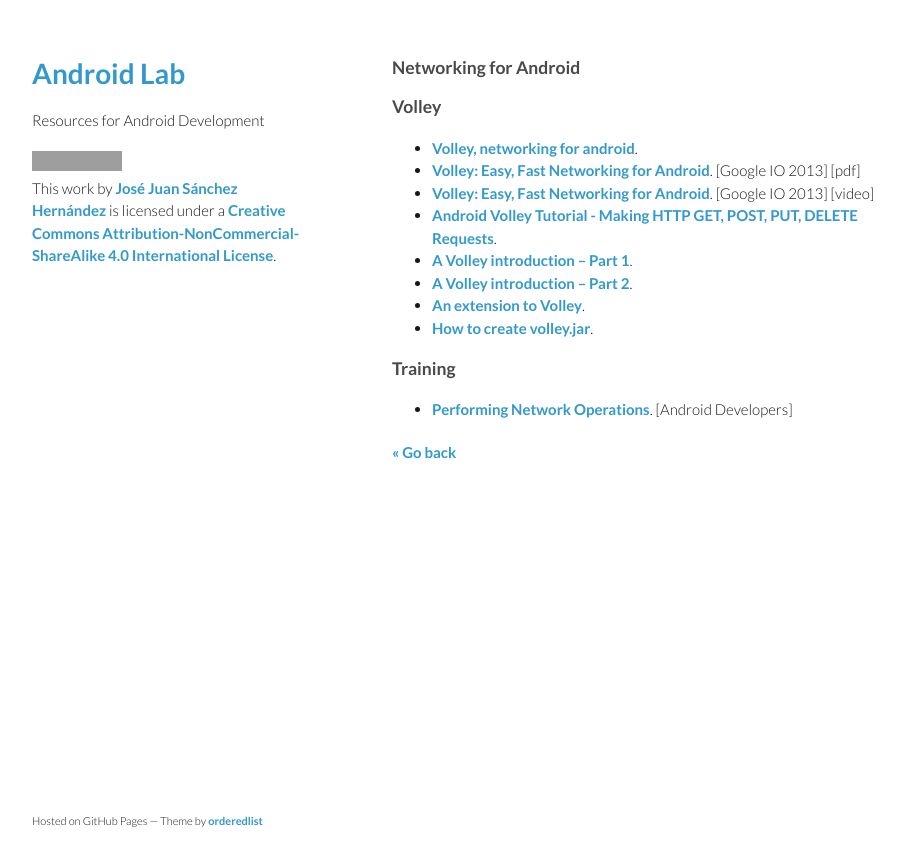
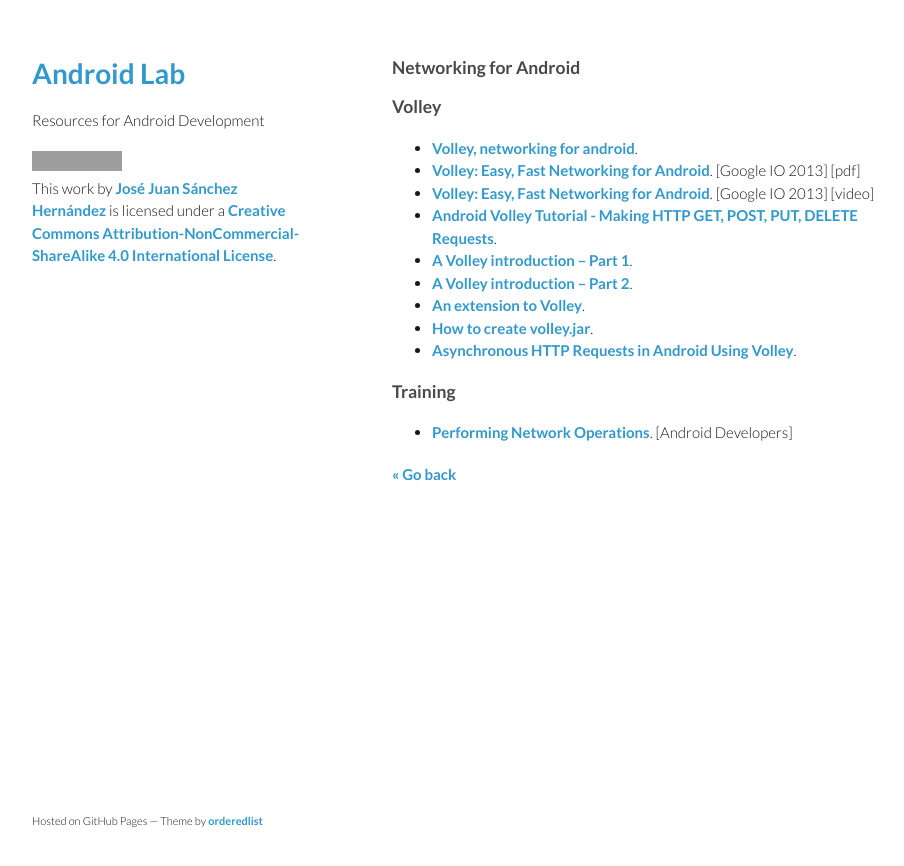
Before and after one commit to josejuansanchez/josejuansanchez.github.io, a Jekyll site: the page built from androidlab/networking.md, in a window 1280 px wide. Shown: the top 866 px of the page, without its empty margins (178-1082 px from the left). Built offline with Jekyll 4.4.1, drawn with Linux system fonts in a browser that asks for light colours; grey boxes are pictures that could not be loaded.

Commit message:
Update networking.md

```diff
--- a/androidlab/networking.md
+++ b/androidlab/networking.md
@@ -13,6 +13,7 @@
   * [A Volley introduction – Part 2](http://njzk2.wordpress.com/2013/06/06/a-volley-introduction-part-2/).
   * [An extension to Volley](http://njzk2.wordpress.com/2013/06/17/an-extension-to-volley/).
   * [How to create volley.jar](http://stackoverflow.com/a/16721116/2090682).
+  * [Asynchronous HTTP Requests in Android Using Volley](http://arnab.ch/blog/2013/08/asynchronous-http-requests-in-android-using-volley/).
 
 ### Training
   * [Performing Network Operations](http://developer.android.com/training/basics/network-ops/index.html). [Android Developers]
```
